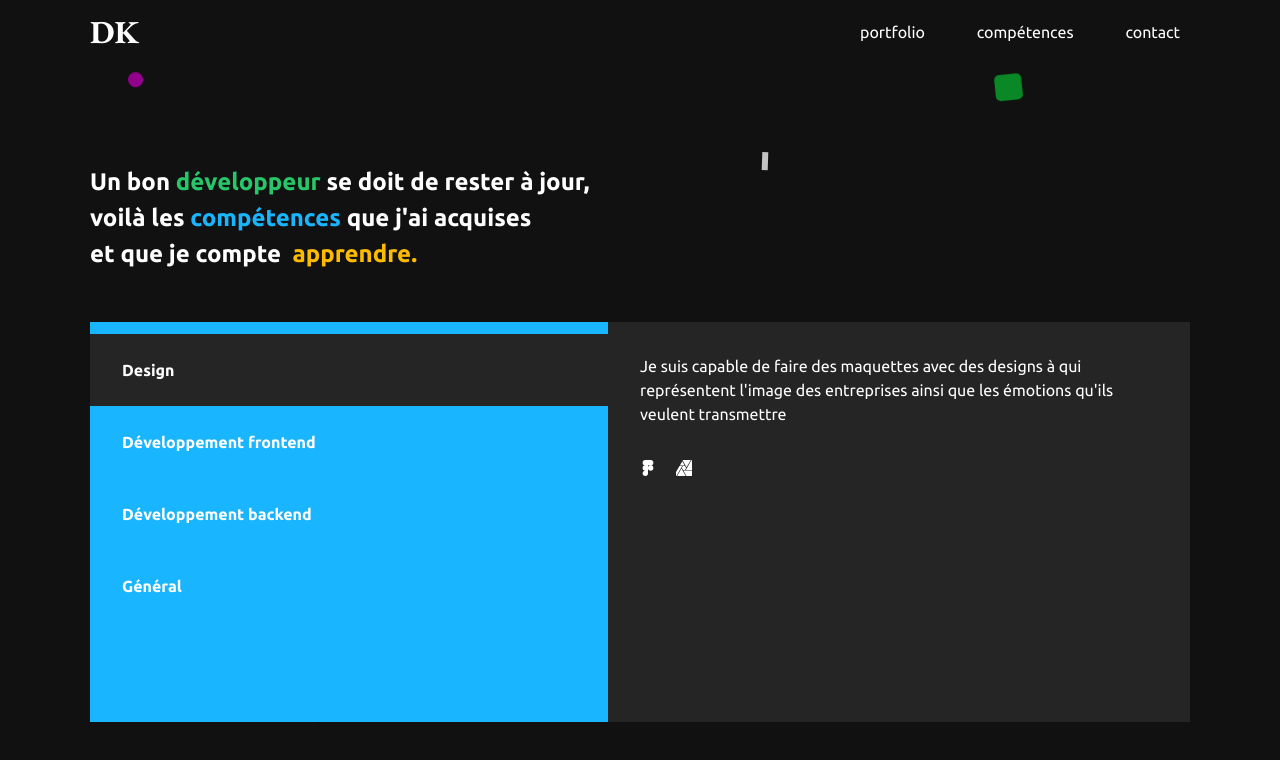
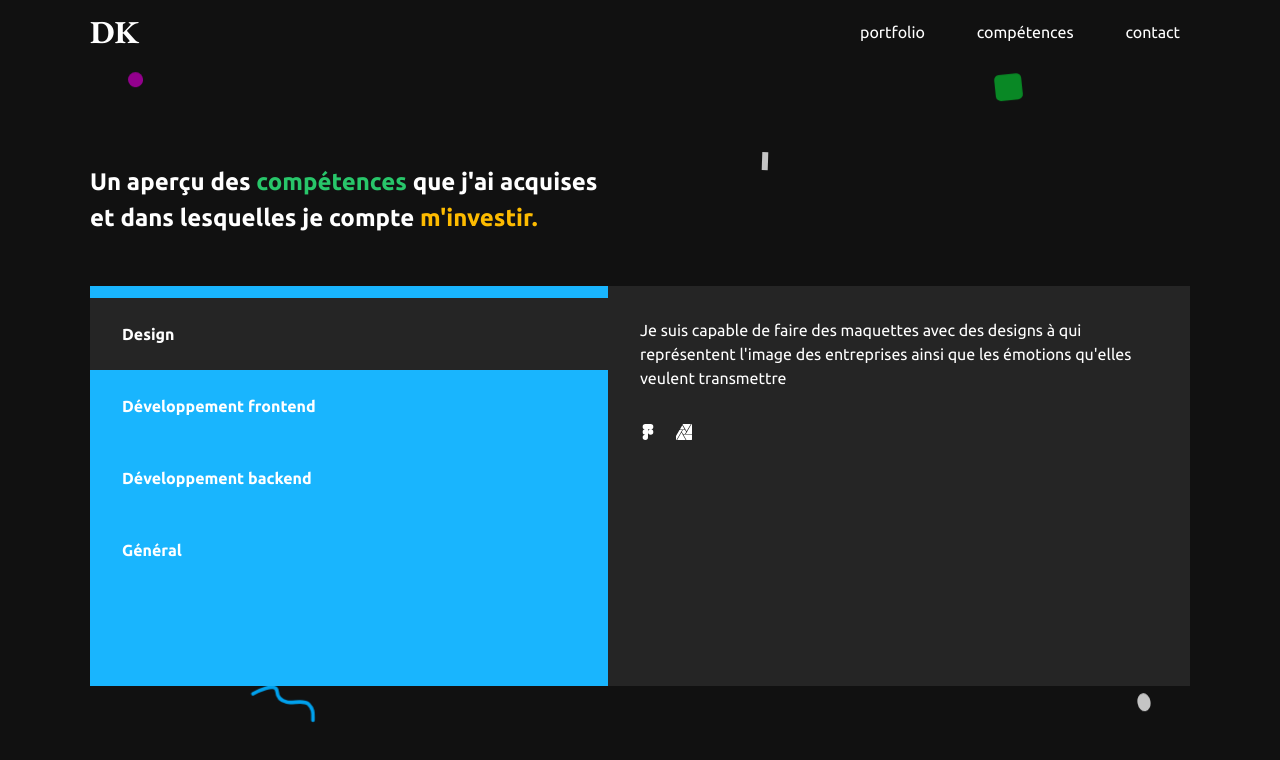
Before and after one commit to Kennycoder971/portfolio, a React (Create React App) app: page /competences in a window 1280 px wide. Shown: the top 760 px of the page. Built offline with nearby package versions, Linux system fonts and the light colour scheme.

Commit message:
Changing some texts

```diff
--- a/src/components/portfolio/projects/SpotySound.js
+++ b/src/components/portfolio/projects/SpotySound.js
@@ -26,9 +26,9 @@ const SpotySound = () => {
         <h2 className="project-title-xl">Pourquoi avoir créé ce projet ?</h2>
         <p>
           C'est l'une des premières applications que j'ai créé avec React.js
-          donc j'ai voulu me challenger un peu. Aussi, je voulais un projet
-          assez simple et joli que je pourrais mettre sur mon portfolio. J'ai
-          utilisé des musiques du site{" "}
+          donc j'ai voulu sortir de ma zone de confort. Aussi, je voulais un
+          projet assez simple mais pas trop que je pourrais mettre sur mon
+          portfolio. J'ai utilisé des musiques du site{" "}
           <a
             href="https://chillhop.com/"
             className="external-link"
@@ -52,8 +52,8 @@ const SpotySound = () => {
         <div className="text-project thin-container">
           <h2 className="project-title-xl">Ce que j'ai appris</h2>
           <p>
-            C'était la première fois que je travaillais avec des audios donc il
-            m'a fallu utiliser avec des évènements comme: onLoadedMetadata,
+            C'est mon premier vrai projet avec des audios donc il m'a fallu
+            apprendre à utiliser des évènements comme: onLoadedMetadata,
             onTimeUpdate, onEnded, etc. J'ai aussi appris à gérer le caractère
             asynchrone des lifecycle methods (méthodes de cycle de vie) de React
             en utilisant async-await sur certaines fonctions.
--- a/src/components/skills/SkillContent/tabsContent.js
+++ b/src/components/skills/SkillContent/tabsContent.js
@@ -21,7 +21,7 @@ const tabsContent = [
   {
     title: "Design",
     content:
-      "Je suis capable de faire des maquettes avec des designs à qui représentent l'image des entreprises ainsi que les émotions qu'ils veulent transmettre ",
+      "Je suis capable de faire des maquettes avec des designs à qui représentent l'image des entreprises ainsi que les émotions qu'elles veulent transmettre ",
     icons: [
       {
         normalLogo: <FaFigma />,
@@ -40,7 +40,7 @@ const tabsContent = [
   {
     title: "Développement frontend",
     content:
-      "Je sais créer des sites du côté frontend en utilisant HTML, Css et Javascript. Réact me permet de mieux organiser mon code en découpant ses différentes parties en composants. ",
+      "Je peux aussi créer des sites du côté frontend en utilisant HTML, Css et Javascript. React me permet de mieux organiser mon code en découpant ses différentes parties en composants. ",
     icons: [
       {
         normalLogo: <AiFillHtml5 />,
--- a/src/components/skills/Skills.js
+++ b/src/components/skills/Skills.js
@@ -7,12 +7,10 @@ export default function Skills() {
     <main className="skills">
       <div className="skills-text">
         <h1 className="skills-title">
-          Un bon <span className="green-text">développeur</span> se doit de
-          rester à jour, <br /> voilà les{" "}
-          <span className="blue-text"> compétences</span> que j'ai acquises
-          <br />
-          et que je compte &nbsp;
-          <span className="yellow-text">apprendre.</span>
+          Un aperçu des <span className="green-text"> compétences</span> que
+          j'ai acquises <br />
+          et dans lesquelles je compte{" "}
+          <span className="yellow-text">m'investir.</span>
         </h1>
       </div>
       <SkillsContentManager />
```
